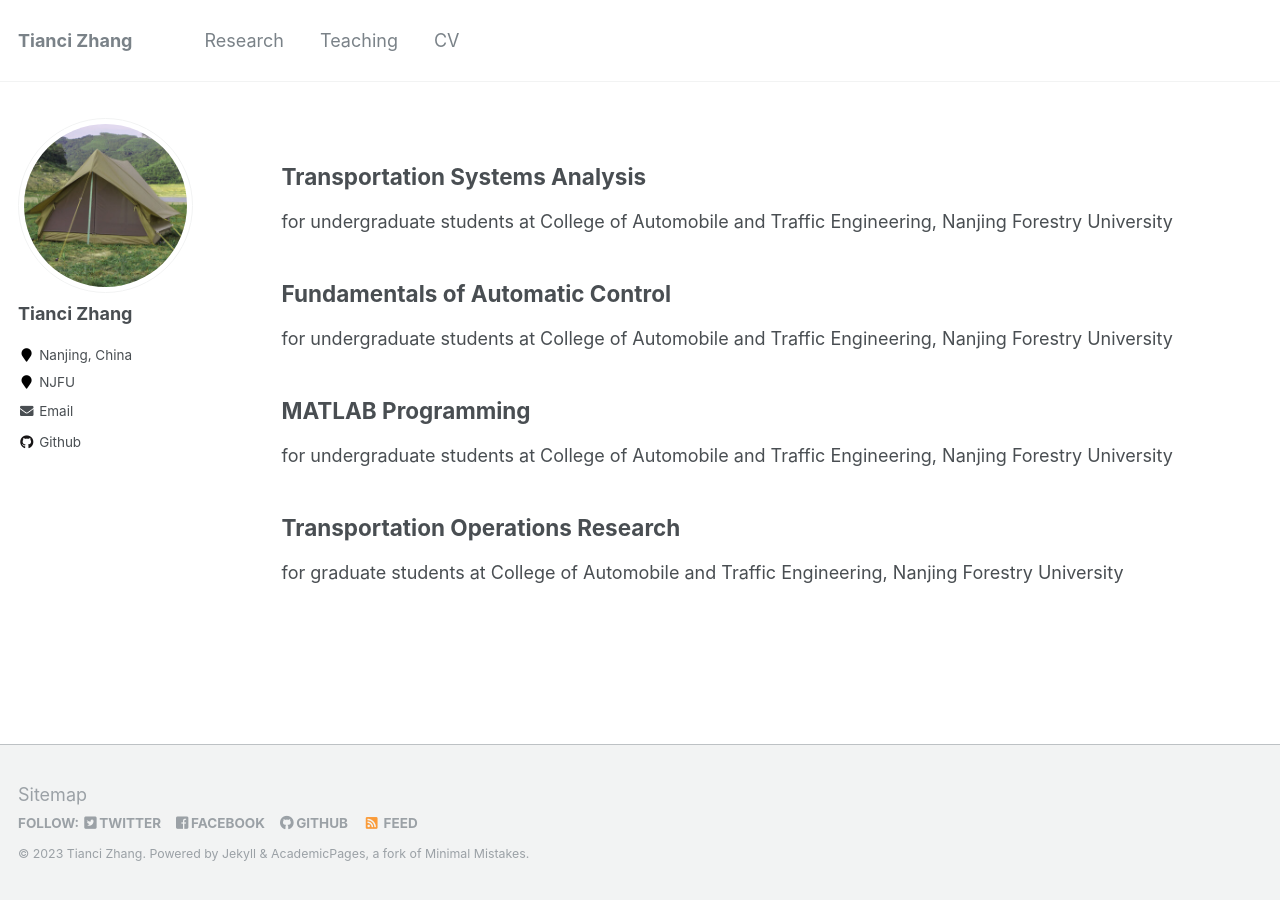
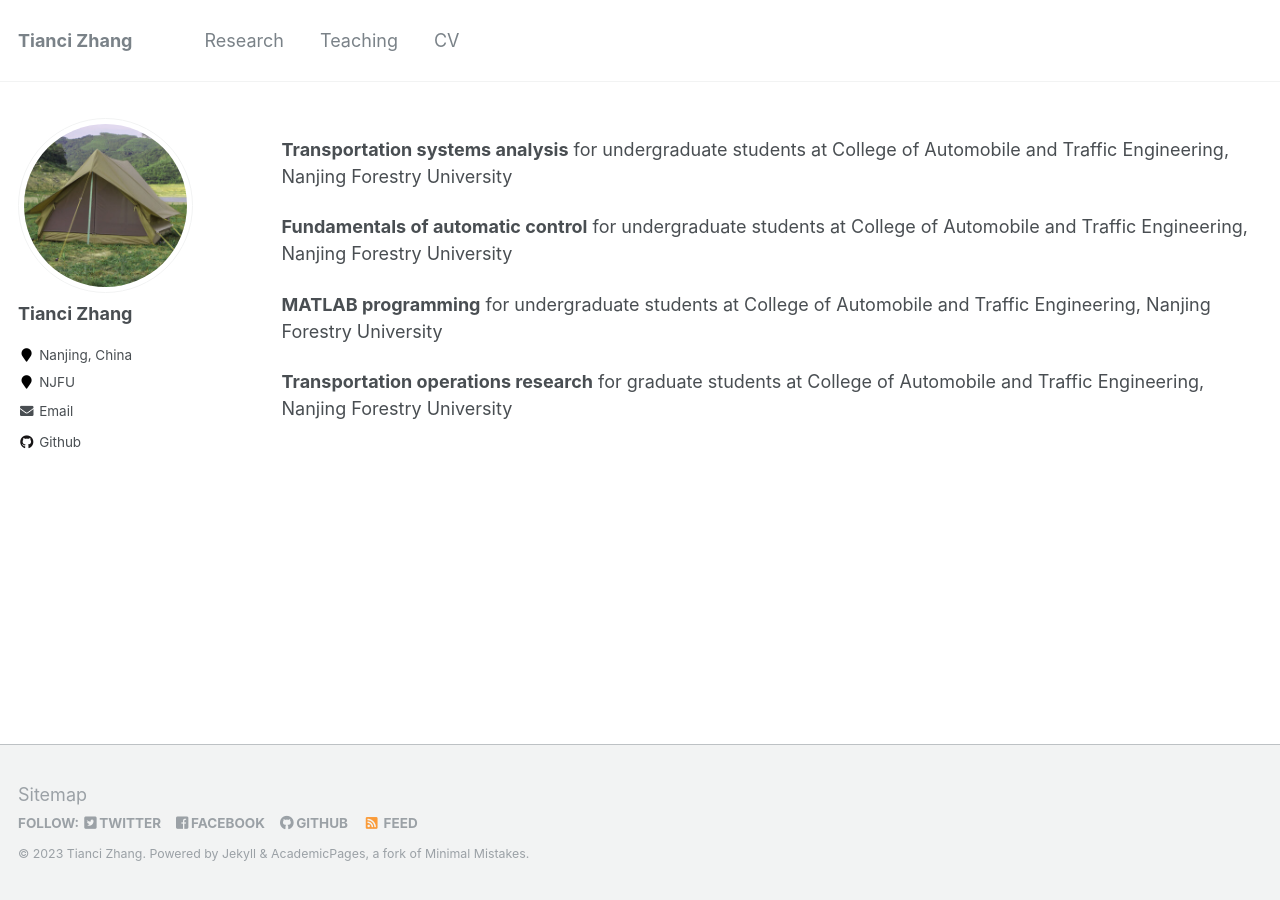
Before and after one commit to tiancivalen/tiancivalen.github.io, a Jekyll site: the page built from _pages/teaching.md, in a window 1280 px wide. Built offline with Jekyll 4.4.1, drawn with Linux system fonts in a browser that asks for light colours.

```diff
--- a/_pages/teaching.md
+++ b/_pages/teaching.md
@@ -5,14 +5,14 @@ permalink: /teaching/
 author_profile: true
 ---
 
-## Transportation Systems Analysis
+**Transportation systems analysis**
 for undergraduate students at College of Automobile and Traffic Engineering, Nanjing Forestry University
 
-## Fundamentals of Automatic Control
+**Fundamentals of automatic control**
 for undergraduate students at College of Automobile and Traffic Engineering, Nanjing Forestry University
 
-## MATLAB Programming
+**MATLAB programming**
 for undergraduate students at College of Automobile and Traffic Engineering, Nanjing Forestry University
 
-## Transportation Operations Research
+**Transportation operations research**
 for graduate students at College of Automobile and Traffic Engineering, Nanjing Forestry University
```
